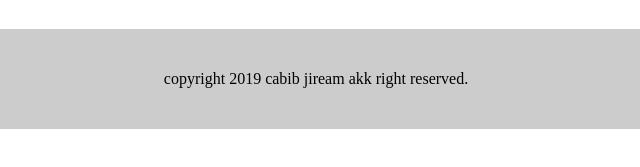
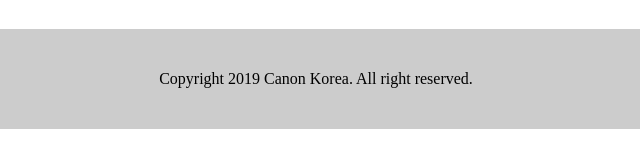
Before and after one commit to jiyeonasdfghjkl/web, a plain HTML site: page 02.html in a window 1280 px wide. Shown: the part 375-542 px from the top of the page, 324-964 px from the left. Drawn offline with Linux system fonts and the light colour scheme.

Commit message:
Update 02.html

```diff
--- a/02.html
+++ b/02.html
@@ -94,7 +94,7 @@
 
       <footer>
       <div class="footer">
-        copyright 2019 cabib jiream akk right reserved.
+        Copyright 2019 Canon Korea. All right reserved.
       </footer>
   </body>
 </html>
```
